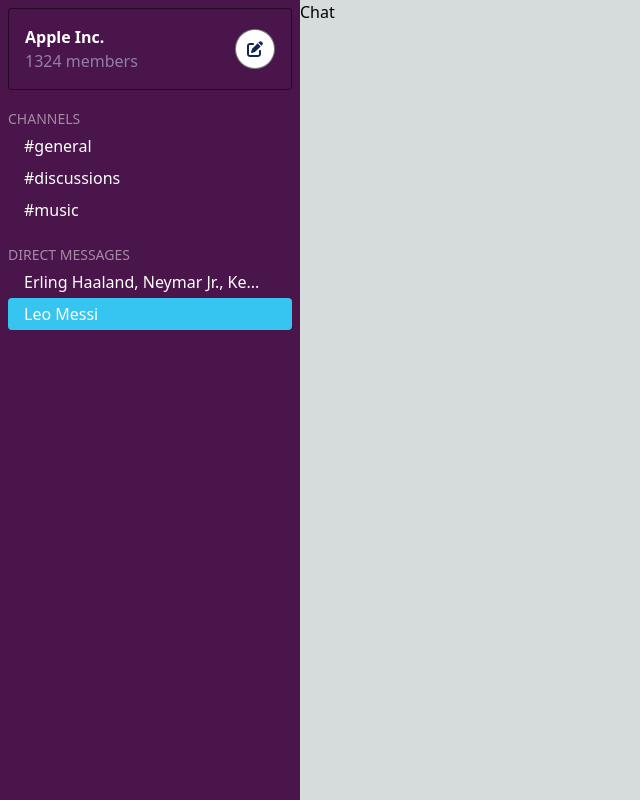
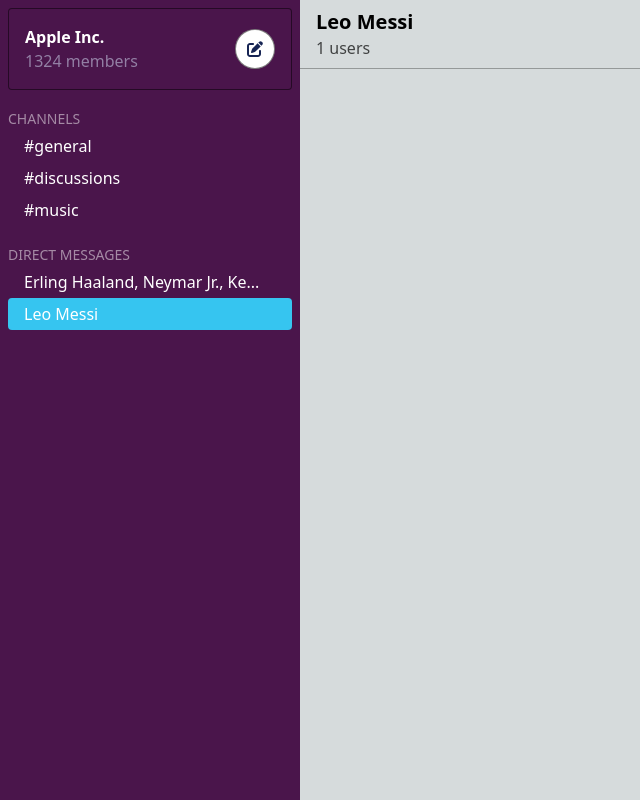
Before and after one commit to ajay-spr/slack, a Next.js app: page / in a window 1280 px wide. Both pictures are taken after a click on the element "Leo Messi". Shown: the whole page, without its empty margins (0-640 px from the left). Built offline with nearby package versions, Linux system fonts and the light colour scheme.

Commit message:
Create chat header, refactor getChatTitle function

```diff
--- /dev/null
+++ b/components/Chat/ChatHeader.tsx
@@ -0,0 +1,22 @@
+import { ChatMetaData } from "@/types";
+import { getTitle } from "@/utils/getChatTitle";
+
+type ChatHeaderProps = {
+  details: ChatMetaData | null;
+};
+
+const ChatHeader: React.FC<ChatHeaderProps> = ({ details }) => {
+  return details ? (
+    <div className="border-b border-black/30 px-4 py-2 fixed w-full">
+      <span className="text-xl font-bold">{getTitle(details)}</span>
+      <div className="flex gap-4 text-black/70">
+        <div>{details.users.length} users</div>
+        <div>{details.isChannel ? details.description : null}</div>
+      </div>
+    </div>
+  ) : (
+    <div>Loading...</div>
+  );
+};
+
+export default ChatHeader;
--- a/components/Chat/index.tsx
+++ b/components/Chat/index.tsx
@@ -1,17 +1,23 @@
 import useMessages from "@/hooks/useMessages";
 import Loading from "../Loading";
+import useChatDetails from "@/hooks/userChatDetails";
+import ChatHeader from "./ChatHeader";
 
 type ChatProps = {
   id: string;
 };
 
 const Chat = ({ id }: ChatProps) => {
-  const { isLoading, messages, onAction } = useMessages("12");
+  const { details } = useChatDetails(id);
+  const { isLoading, messages, onAction } = useMessages(id);
 
-  return isLoading ? (
-    <Loading />
-  ) : (
-    <div className="relative w-full h-full">Chat</div>
+  return (
+    <div className="relative w-full h-full">
+      <ChatHeader details={details} />
+      {
+        isLoading ? <Loading /> : null // MessageList here
+      }
+    </div>
   );
 };
 
--- a/components/Sidebar/SidebarSection.tsx
+++ b/components/Sidebar/SidebarSection.tsx
@@ -1,5 +1,6 @@
 import { ChatActionType } from "@/hooks/useChats";
 import { ChatMetaData } from "@/types";
+import { getTitle } from "@/utils/getChatTitle";
 
 type SidebarSectionProps = {
   title: string;
@@ -8,25 +9,12 @@ type SidebarSectionProps = {
   onAction: (type: ChatActionType.UPDATE_ACTIVE_CHAT_ID, payload: any) => void;
 };
 
-const MAX_TITLE_LENGTH = 30;
-
 const SidebarSection: React.FC<SidebarSectionProps> = ({
   title,
   chats,
   activeChatId,
   onAction,
 }) => {
-  const getTitle = (chat: ChatMetaData) => {
-    if (chat.isChannel) return "#" + chat.title;
-    let title = "";
-    chat.users.forEach((user) => (title += ", " + user.fullName));
-    title = title.slice(2);
-    if (title.length > MAX_TITLE_LENGTH) {
-      title = title.slice(0, MAX_TITLE_LENGTH);
-      title += "...";
-    }
-    return title;
-  };
   return (
     <div className="my-4">
       <span className="uppercase text-sm text-white/50">{title}</span>
--- /dev/null
+++ b/constants.ts
@@ -0,0 +1 @@
+export const MAX_TITLE_LENGTH = 30;
--- a/hooks/useMessages.ts
+++ b/hooks/useMessages.ts
@@ -11,7 +11,6 @@ const useMessages = (chatId:string) => {
             const res = await delay(1000);
             setMessages([])
             setIsLoading(false)
-            console.log("Done")
         }
         fetchMessages()
     }, [])
--- /dev/null
+++ b/hooks/userChatDetails.ts
@@ -0,0 +1,22 @@
+import { chats } from "@/db"
+import { ChatMetaData } from "@/types"
+import { delay } from "@/utils/delay"
+import { useEffect, useState } from "react"
+
+const fetchDetails = (id: string) => {
+    return chats.filter(chat => chat.id == id)[0]
+}
+
+const useChatDetails = (id: string) => {
+    const [details, setDetails] = useState<null | ChatMetaData>(null)
+    useEffect(() => {
+        const fetchChatDetails = async () => {
+            const res = fetchDetails(id)
+            setDetails(res)
+        }
+        fetchChatDetails()
+    }, [id])
+    return {details}
+}
+
+export default useChatDetails
--- /dev/null
+++ b/utils/getChatTitle.ts
@@ -0,0 +1,14 @@
+import { MAX_TITLE_LENGTH } from "@/constants";
+import { ChatMetaData } from "@/types";
+
+export   const getTitle = (chat: ChatMetaData) => {
+    if (chat.isChannel) return "#" + chat.title;
+    let title = "";
+    chat.users.forEach((user) => (title += ", " + user.fullName));
+    title = title.slice(2);
+    if (title.length > MAX_TITLE_LENGTH) {
+      title = title.slice(0, MAX_TITLE_LENGTH);
+      title += "...";
+    }
+    return title;
+  };
```
